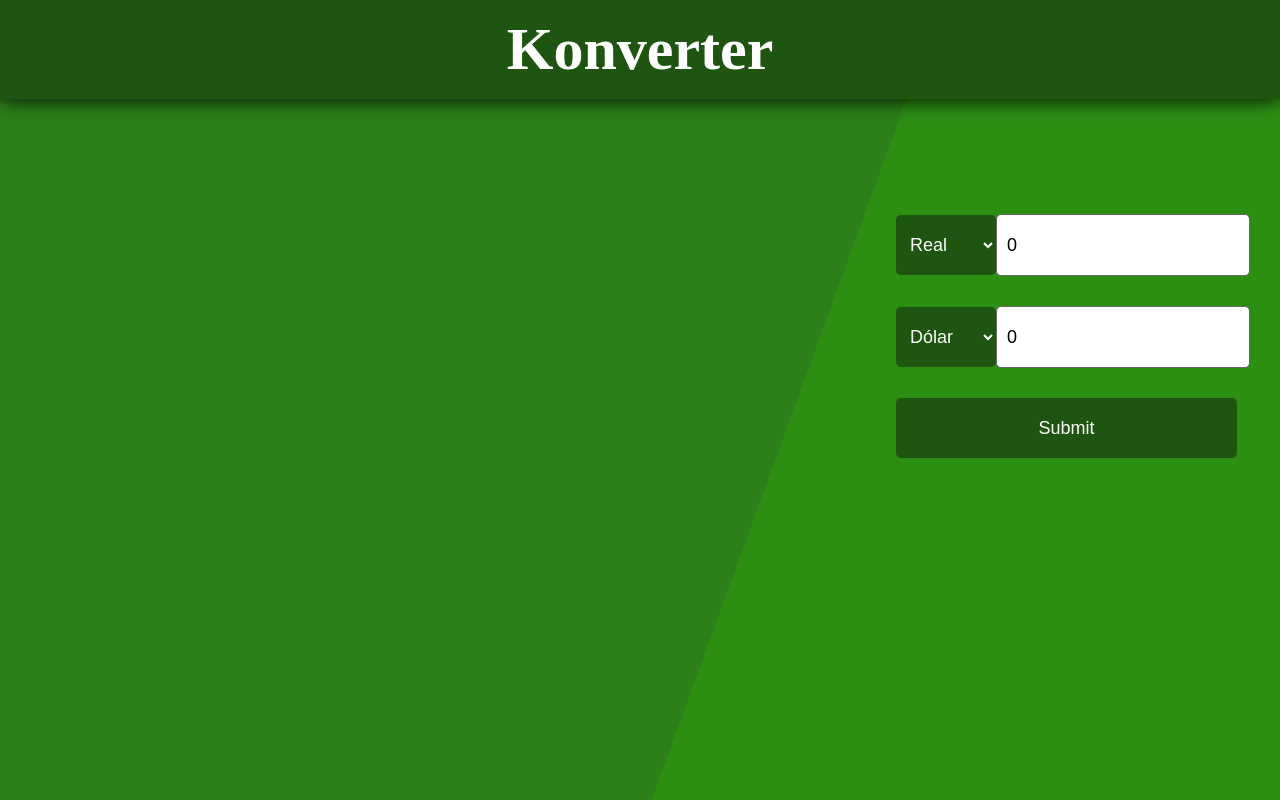
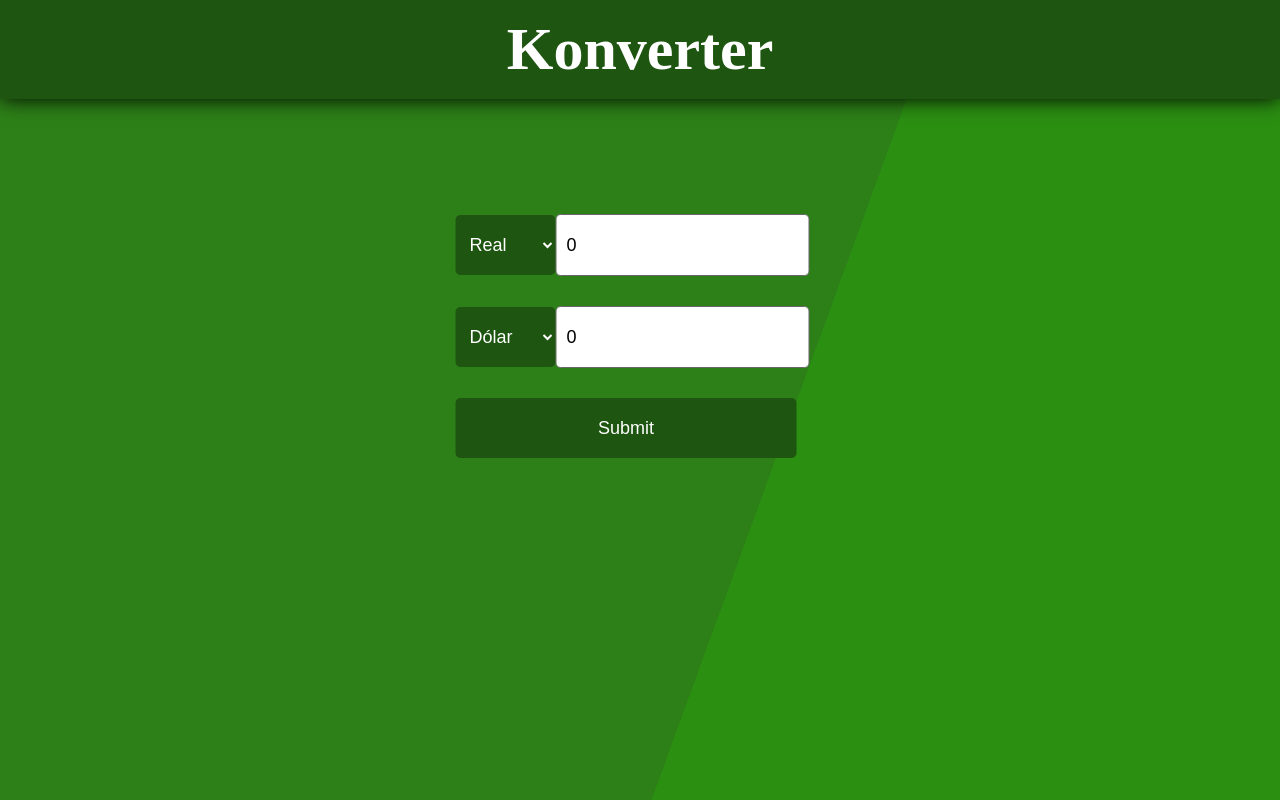
Before and after one commit to guilherme-tavares-py/konverter, a React (Create React App) app: page / in a window 1280 px wide. Built offline with nearby package versions, Linux system fonts and the light colour scheme; no server answers.

Commit message:
Small update

```diff
--- a/src/style.css
+++ b/src/style.css
@@ -41,9 +41,9 @@
 
     display: inline-block;
     position: relative;
-    left: 70%;
+    left: 50%;
     margin-top: 100px;
-
+    transform: translate(-50%);
 }
 
 select {
```
